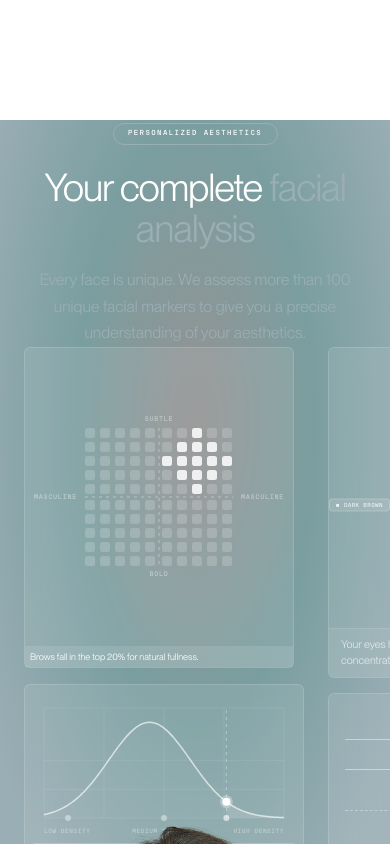
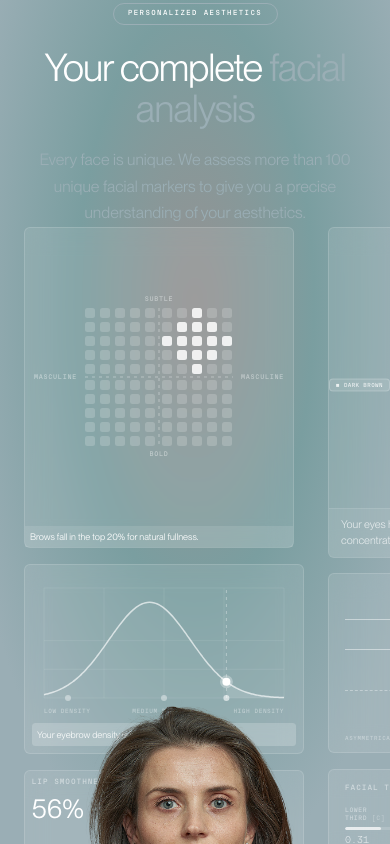
Before and after one commit to ABF00711/Quoves_Frontend-Next.js-, a Next.js app: page / in a window 390 px wide. Shown: the top 844 px of the page. Built offline with nearby package versions, Linux system fonts and the light colour scheme.

Commit message:
refactor(FacialAnalysis): modify responsive on xl

```diff
--- a/src/components/sections/FacialAnalysis/FacialAnalysis.module.scss
+++ b/src/components/sections/FacialAnalysis/FacialAnalysis.module.scss
@@ -5,6 +5,10 @@
   position: relative;
   overflow: hidden;
   padding: 120px 0;
+
+  @include respond(xl) {
+    padding-top: 0px;
+  }
 }
 
 
--- a/src/styles/_variables.scss
+++ b/src/styles/_variables.scss
@@ -16,4 +16,4 @@ $gutter: 48px;
 $bp-sm: 640px;
 $bp-md: 768px;
 $bp-lg: 1024px;
-$bp-xl: 1280px;
+$bp-xl: 1440px;
```
